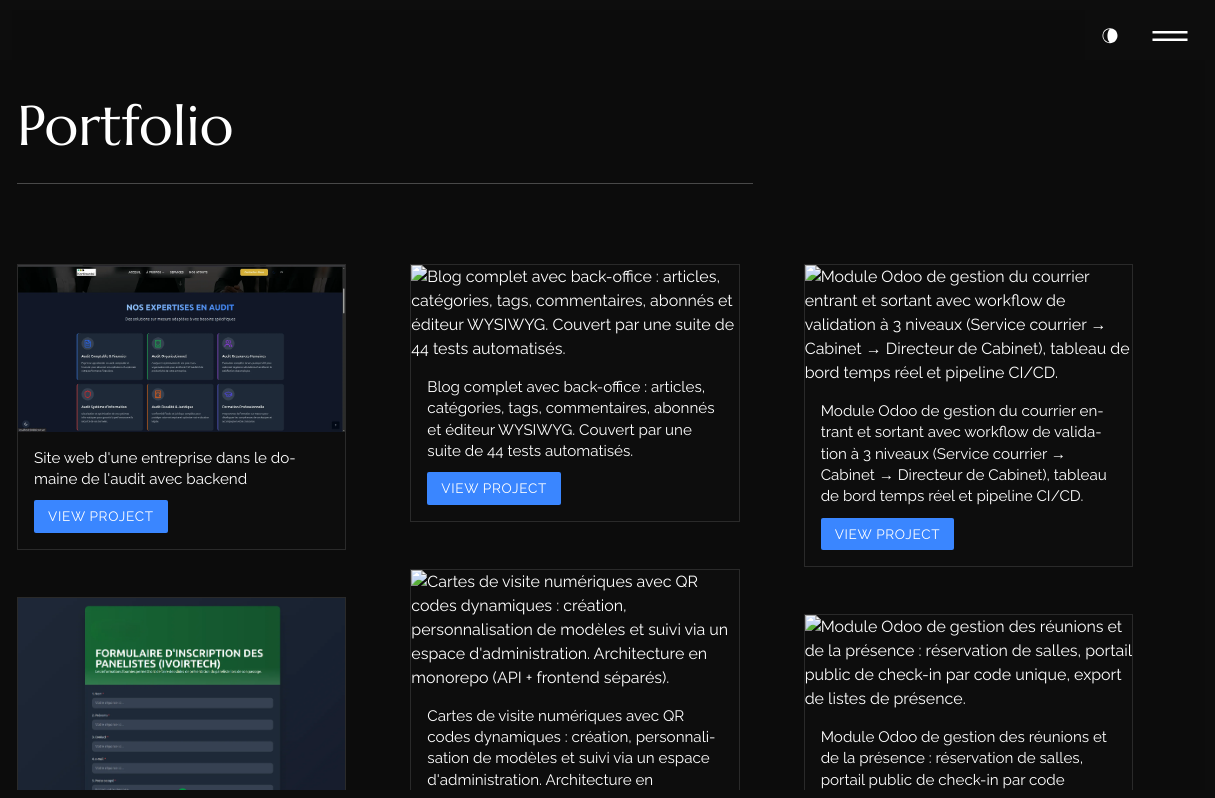
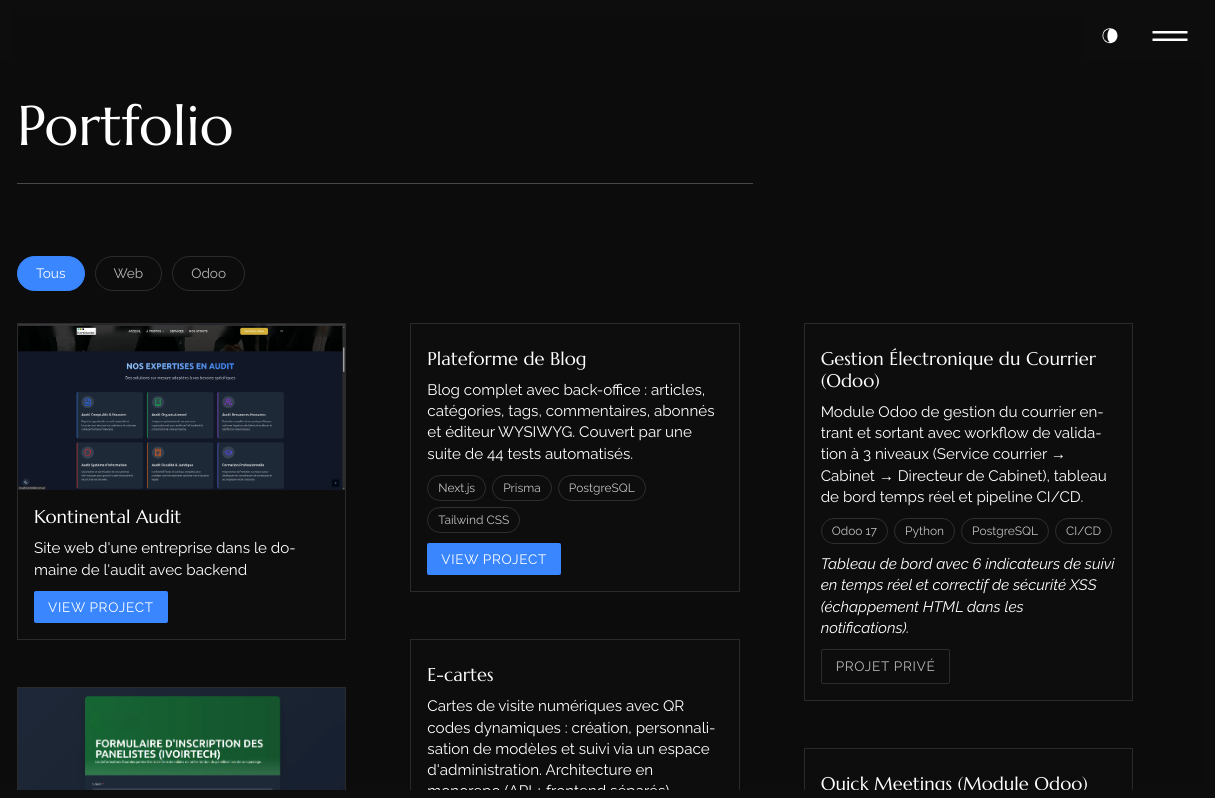
Before and after one commit to franckvianney225/portfolio_react, a React app: page /portfolio in a window 1280 px wide. Shown: the top 798 px of the page, 65-1280 px from the left. Built offline with nearby package versions, Linux system fonts and the light colour scheme; some packages are replaced by stand-ins of ours.

Commit message:
feat: add Web/Odoo filter to the portfolio page
With 14 projects now mixed between public web apps and private Odoo
modules, the unfiltered list was getting hard to scan for either
audience. Adds a simple category filter (Tous/Web/Odoo) above the
project grid, driven by each entry's existing `category` field.

```diff
--- a/src/pages/portfolio/index.js
+++ b/src/pages/portfolio/index.js
@@ -1,10 +1,25 @@
-import React from "react";
+import React, { useState } from "react";
 import "./style.css";
 import { Helmet, HelmetProvider } from "react-helmet-async";
 import { Container, Row, Col } from "react-bootstrap";
 import { dataportfolio, meta } from "../../content_option";
+import { useTranslation } from "../../hooks/useTranslation";
+
+const FILTERS = [
+  { key: "all", label: "All" },
+  { key: "web", label: "Web" },
+  { key: "odoo", label: "Odoo" },
+];
 
 export const Portfolio = () => {
+  const { t } = useTranslation();
+  const [filter, setFilter] = useState("all");
+
+  const filteredData =
+    filter === "all"
+      ? dataportfolio
+      : dataportfolio.filter((data) => data.category === filter);
+
   return (
     <HelmetProvider>
       <Container className="About-header">
@@ -19,14 +34,43 @@ export const Portfolio = () => {
             <hr className="t_border my-4 ml-0 text-left" />
           </Col>
         </Row>
+        <div className="po_filters mb-4">
+          {FILTERS.map((f) => (
+            <button
+              key={f.key}
+              type="button"
+              className={`po_filter_btn${filter === f.key ? " active" : ""}`}
+              onClick={() => setFilter(f.key)}
+            >
+              {f.key === "all" ? t("All") : f.label}
+            </button>
+          ))}
+        </div>
         <div className="mb-5 po_items_ho">
-          {dataportfolio.map((data, i) => {
+          {filteredData.map((data) => {
             return (
-              <div key={i} className="po_item">
-                <img src={data.img} alt={data.description} />
+              <div key={data.title} className={`po_item${data.img ? "" : " po_item-noimg"}`}>
+                {data.img && <img src={data.img} alt={data.title || data.description} />}
                 <div className="content">
+                  {data.title && <h4 className="po_title">{data.title}</h4>}
                   <p>{data.description}</p>
-                  <a href={data.link}>view project</a>
+                  {data.stack && (
+                    <div className="po_stack">
+                      {data.stack.map((tech, j) => (
+                        <span className="po_tag" key={j}>
+                          {tech}
+                        </span>
+                      ))}
+                    </div>
+                  )}
+                  {data.result && <p className="po_result">{data.result}</p>}
+                  {data.link ? (
+                    <a href={data.link} target="_blank" rel="noopener noreferrer">
+                      view project
+                    </a>
+                  ) : (
+                    <span className="po_private">Projet privé</span>
+                  )}
                 </div>
               </div>
             );
--- a/src/pages/portfolio/style.css
+++ b/src/pages/portfolio/style.css
@@ -1,3 +1,33 @@
+.po_filters {
+    display: flex;
+    flex-wrap: wrap;
+    gap: 10px;
+}
+
+.po_filter_btn {
+    background: transparent;
+    border: 1px solid rgba(128, 128, 128, 0.4);
+    color: var(--text-color);
+    opacity: 0.7;
+    border-radius: 999px;
+    padding: 6px 18px;
+    font-size: 0.85rem;
+    cursor: pointer;
+    transition: all 0.2s ease;
+}
+
+.po_filter_btn:hover {
+    opacity: 1;
+    border-color: var(--primary-accent);
+}
+
+.po_filter_btn.active {
+    background: var(--primary-accent);
+    border-color: var(--primary-accent);
+    color: #fff;
+    opacity: 1;
+}
+
 .po_items_ho {
     column-width: 15em;
     -moz-column-width: 15em;
@@ -63,3 +93,45 @@
     opacity: 0.85;
     text-decoration: none;
 }
+
+.po_item-noimg .content {
+    padding-top: 24px;
+}
+
+.po_title {
+    margin: 0;
+    font-family: Marcellus;
+    font-size: 1.15rem;
+}
+
+.po_stack {
+    display: flex;
+    flex-wrap: wrap;
+    gap: 6px;
+}
+
+.po_stack .po_tag {
+    padding: 3px 10px;
+    border: 1px solid rgba(128, 128, 128, 0.4);
+    color: var(--text-color);
+    opacity: 0.75;
+    border-radius: 999px;
+    font-size: 0.75rem;
+}
+
+.po_result {
+    color: var(--primary-accent);
+    font-size: 0.85rem;
+    font-style: italic;
+}
+
+.po_private {
+    border: 1px solid rgba(128, 128, 128, 0.4);
+    color: var(--text-color);
+    opacity: 0.7;
+    border-radius: 2px;
+    padding: 6px 14px;
+    font-size: 0.85rem;
+    text-transform: uppercase;
+    letter-spacing: 0.05em;
+}
```
Also changed, not shown: src/pages/portfolio/index.test.js (+6 -2 lines).
